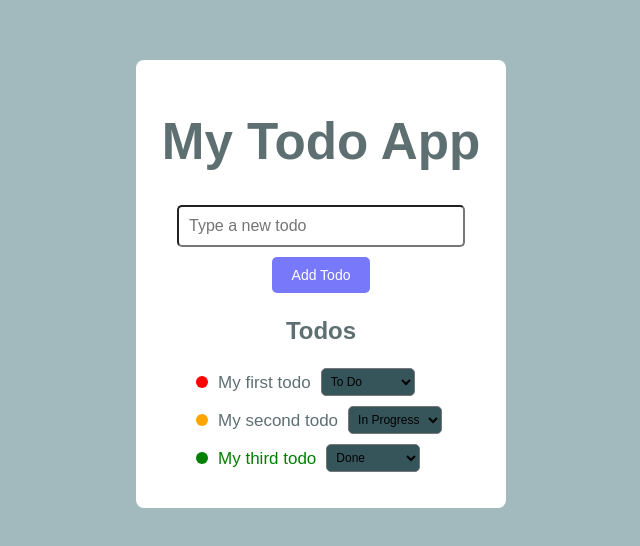
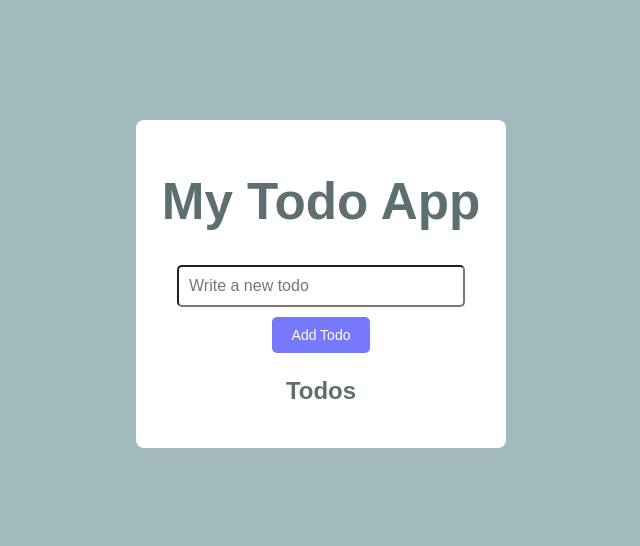
Before and after one commit to Nora-H01/react-todolist, a React (Vite) app in the folder react-todolist/: page / in a window 1280 px wide. Shown: the part 116-662 px from the top of the page, without its empty margins (319-959 px from the left). Built offline with nearby package versions, Linux system fonts and the light colour scheme.

Commit message:
Add save - localstorage + delete in app.jsx

```diff
--- a/react-todolist/src/App.jsx
+++ b/react-todolist/src/App.jsx
@@ -1,65 +1,52 @@
-import React, { useState } from "react";
+import React, { useState, useEffect } from "react";
+import Form from "./Form";
 import TodoList from "./ToDoList";
 import "./style.css";
 
-// const App = () => {
-//   const initialTodos = [
-//     { id: 1, name: "My first todo", done: false }, //false->non coché
-//     { id: 2, name: "My second todo", done: false },
-//   ];
+const LSKEY = "MyTodoApp.todos"; // key-> localStorage
+
 const App = () => {
-  const initialTodos = [
-    { id: 1, name: "My first todo", state: "to do" },
-    { id: 2, name: "My second todo", state: "in progress" },
-    { id: 3, name: "My third todo", state: "done" },
-  ];
+  const [todos, setTodos] = useState(() => {
+    // Retrieve data from localStorage on first rendering
+    const savedTodos = localStorage.getItem(LSKEY);
+    return savedTodos ? JSON.parse(savedTodos) : [];
+  });
 
-  const [todos, setTodos] = useState(initialTodos);
-  const [newTodo, setNewTodo] = useState("");
+  // Save -> localStorage -> update `todos`
+  useEffect(() => {
+    localStorage.setItem(LSKEY, JSON.stringify(todos));
+  }, [todos]);
 
-  const updateTodoState = (id, newState) =>{
-    setTodos(
-      todos.map((todo)=>
-      todo.id === id ? {...todo, state: newState} : todo
-    )
-    );
-  };
-
-  const addTodo = () => {
-    if (newTodo.trim()) {
+  // add
+  const addTodo = (newTodoName) => {
+    if (newTodoName.trim()) {
       setTodos([
         ...todos,
-        { id: Date.now(), name: newTodo, state: "to do" },
+        { id: Date.now(), name: newTodoName, state: "to do" },
       ]);
-      setNewTodo("");
     }
   };
 
-  // const toggleTodo = (id) => {
-  //   setTodos(
-  //     todos.map((todo) =>
-  //       todo.id === id ? { ...todo, done: !todo.done } : todo
-  //     )
-  //   );
-  // };
+  //delete
+  const deleteTodo = (id) => {
+    setTodos(todos.filter((todo) => todo.id !== id));
+  };
 
+
+  // Update
+  const updateTodoState = (id, newState) => {
+    setTodos(
+      todos.map((todo) =>
+        todo.id === id ? { ...todo, state: newState } : todo
+      )
+    );
+  };
 
   return (
     <div className="app-container">
       <h1>My Todo App</h1>
-      <div>
-        <input
-          type="text"
-          placeholder="Type a new todo"
-          value={newTodo}
-          onChange={(e) => setNewTodo(e.target.value)}
-          className="todo-input"
-        />
-        <button onClick={addTodo} className="add-todo-button">
-          Add Todo
-        </button>
-      </div>
-      <TodoList todos={todos} updateTodoState={updateTodoState} />
+      <Form addTodo={addTodo} />
+      <TodoList todos={todos} updateTodoState={updateTodoState} deleteTodo={deleteTodo} />
     </div>
   );
 };
```
